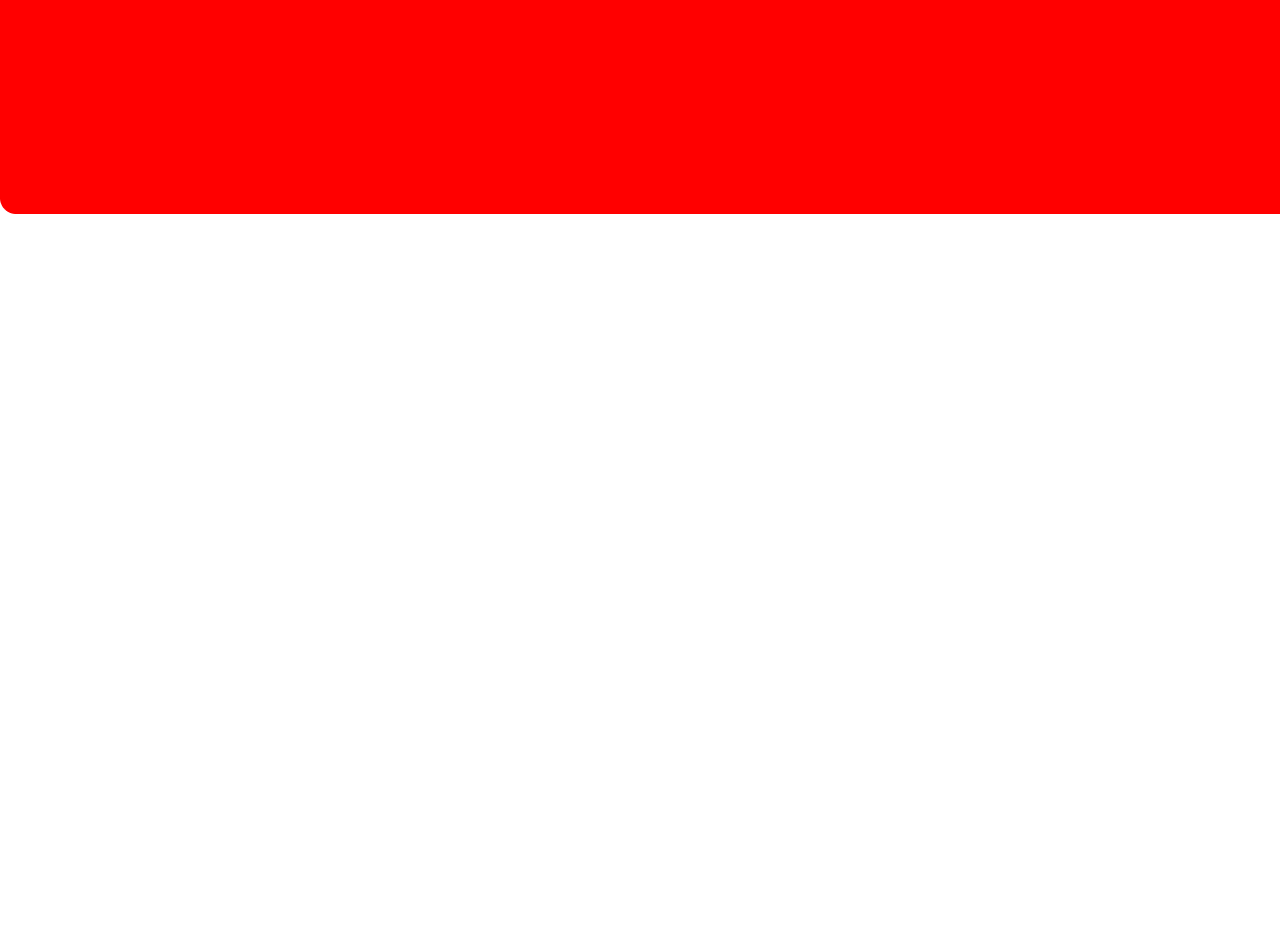
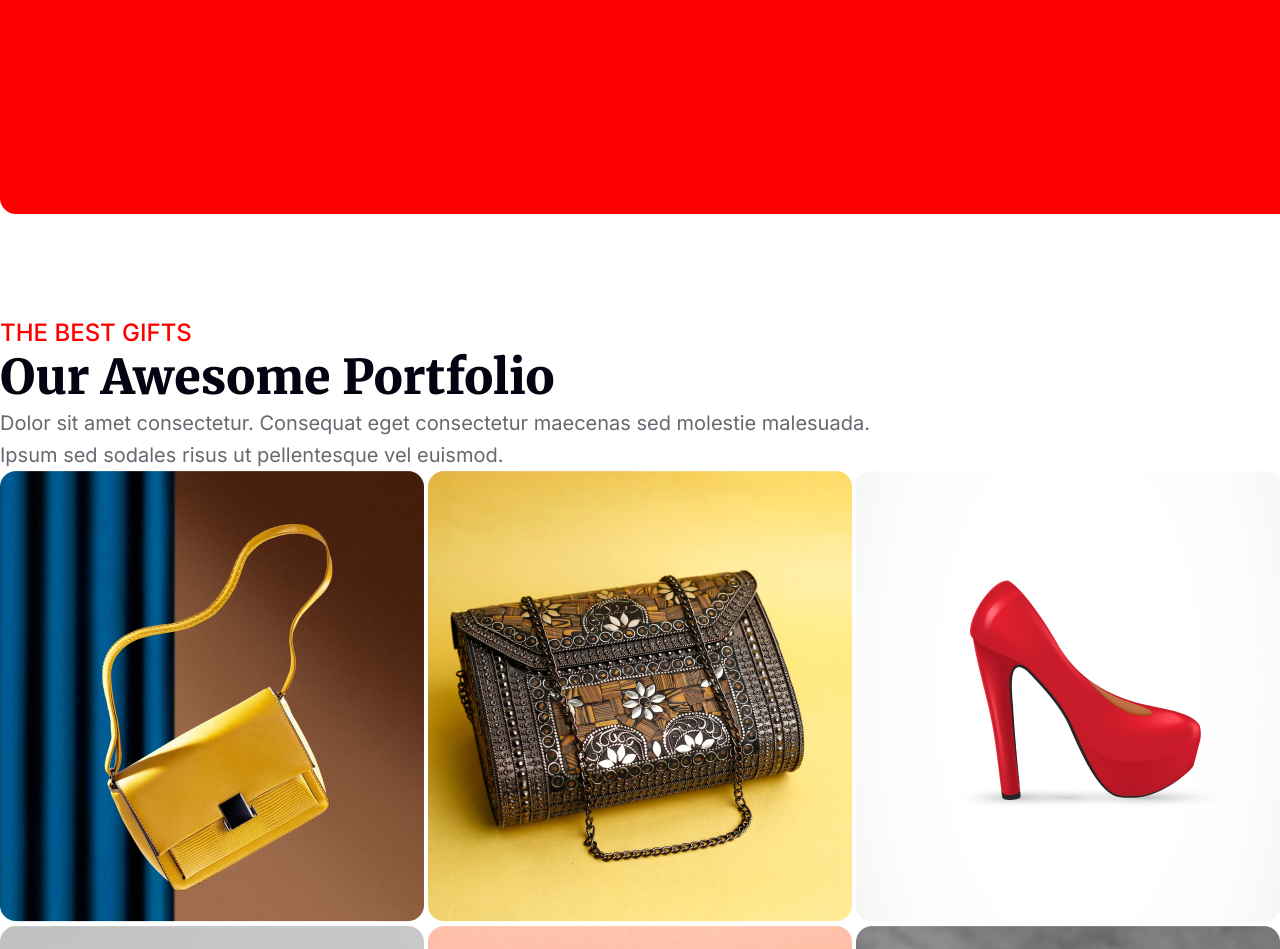
Before and after one commit to chapolian/b9-a1, a plain HTML site: page index.html in a window 1280 px wide. Shown: the part 4042-4991 px from the top of the page. Before the commit the page ends 4260 px from the top, so only its background shows below. Drawn offline with Linux system fonts and the light colour scheme.

```diff
--- a/index.html
+++ b/index.html
@@ -98,6 +98,27 @@
                 </div>
             </div>
         </section>
+        <section id="portfolio">
+            <div class="portfolio">
+                <div class="portfolio-text">
+                    <h3>THE BEST GIFTS</h3>
+                    <h2>Our Awesome Portfolio</h2>
+                    <p>Dolor sit amet consectetur. Consequat eget consectetur maecenas sed molestie malesuada.<br> Ipsum sed sodales risus ut pellentesque vel euismod. </p>
+                </div>
+                <div class="portfolio-img">
+                    <div class="row1">
+                        <img src="/images/Rectangle_3.png" alt="">
+                        <img src="/images/Rectangle_4.png" alt="">
+                        <img src="images/Rectangle_5.png" alt="">
+                    </div>
+                    <div class="row2">
+                        <img src="/images/Rectangle_6.png" alt="">
+                        <img src="/images/Rectangle_7.png" alt="">
+                        <img src="images/Rectangle_8.png" alt="">
+                    </div>
+                </div>
+            </div>
+        </section>
 
     </main>
     <footer>
--- a/styles/style.css
+++ b/styles/style.css
@@ -213,3 +213,38 @@ body{
     margin-left: auto;
     margin-right: auto;
 }
+
+/* portfolio section design */
+.portfolio{
+    width: 1320px;
+    margin-left: auto;
+    margin-right: auto;
+    margin-top: 100px;
+}
+
+.portfolio h3{
+    color: #F00;
+    font-family: Inter;
+    font-size: 24px;
+    font-style: normal;
+    font-weight: 500;
+    line-height: normal;
+}
+.portfolio h2{
+    color: #070211;
+    font-family: Merriweather;
+    font-size: 48px;
+    font-style: normal;
+    font-weight: 900;
+    line-height: normal;
+    text-transform: capitalize;
+}
+
+.portfolio p{
+    color: rgba(7, 2, 17, 0.60);
+    font-family: Inter;
+    font-size: 20px;
+    font-style: normal;
+    font-weight: 400;
+    line-height: 32px;
+}
```
Also changed, not shown: images/Rectangle_3.png (renamed from images/Rectangle 3.png), images/Rectangle_4.png (renamed from images/Rectangle 4.png), images/Rectangle_5.png (renamed from images/Rectangle 5.png), images/Rectangle_6.png (renamed from images/Rectangle 6.png), images/Rectangle_7.png (renamed from images/Rectangle 7.png), images/Rectangle_8.png (renamed from images/Rectangle 8.png).
